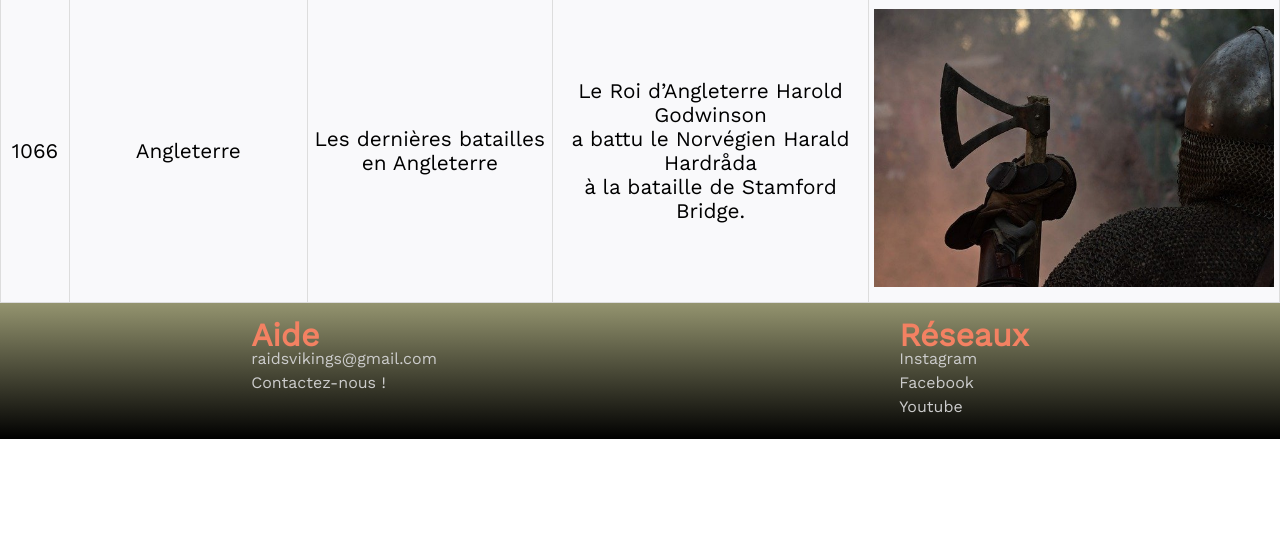
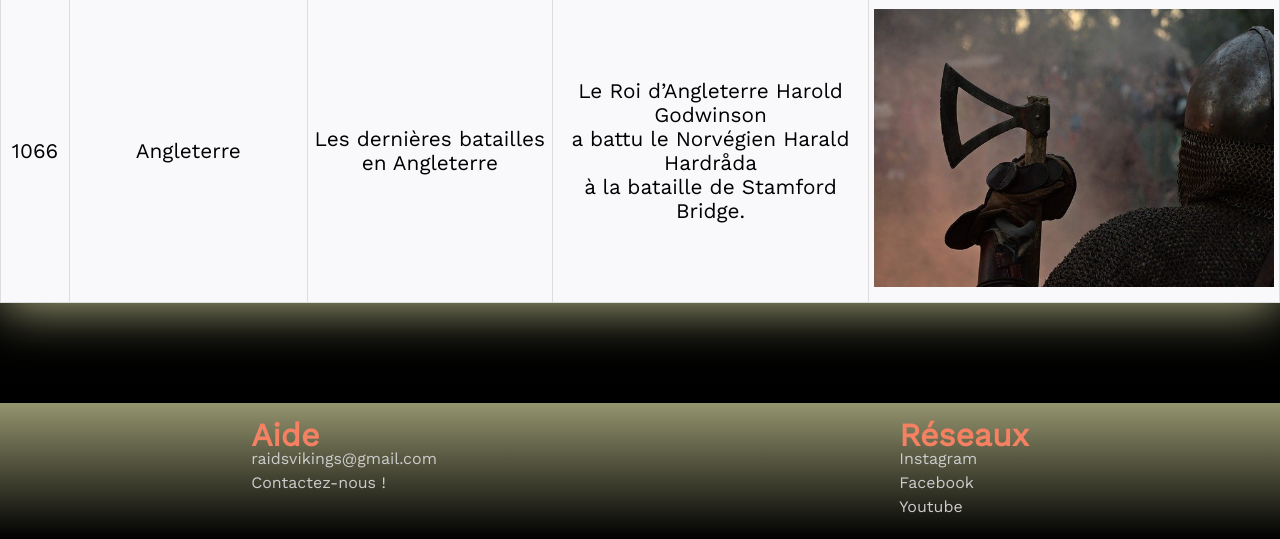
Before and after one commit to pcasier1/pcasier1.github.io, a PHP site: the page made by Dates importantes.html in a window 1280 px wide. Shown: the part 1857-2396 px from the top of the page. Before the commit the page ends 2296 px from the top, so only its background shows below. Run offline with PHP 8.4, Linux system fonts and the light colour scheme.

Commit message:
Update Dates importantes.css

```diff
--- a/Dates importantes.css
+++ b/Dates importantes.css
@@ -154,6 +154,10 @@ header nav .right button:hover a{
 /*Tableau*/
 .ensemble{
     background-color: #000;
+    margin: auto;
+    display: flex;
+    flex-direction: column;
+    align-items: center;
 }
 .title{
     padding: 75px;
@@ -171,8 +175,9 @@ header nav .right button:hover a{
     width: auto;
     box-shadow: 0 5px 50px #b3b387;
     cursor: pointer;
-    margin: auto;
+    margin: 100px auto;
     border: 1px solid #ddd;
+    margin-top: 0;
 }
 
 thead tr{
```
